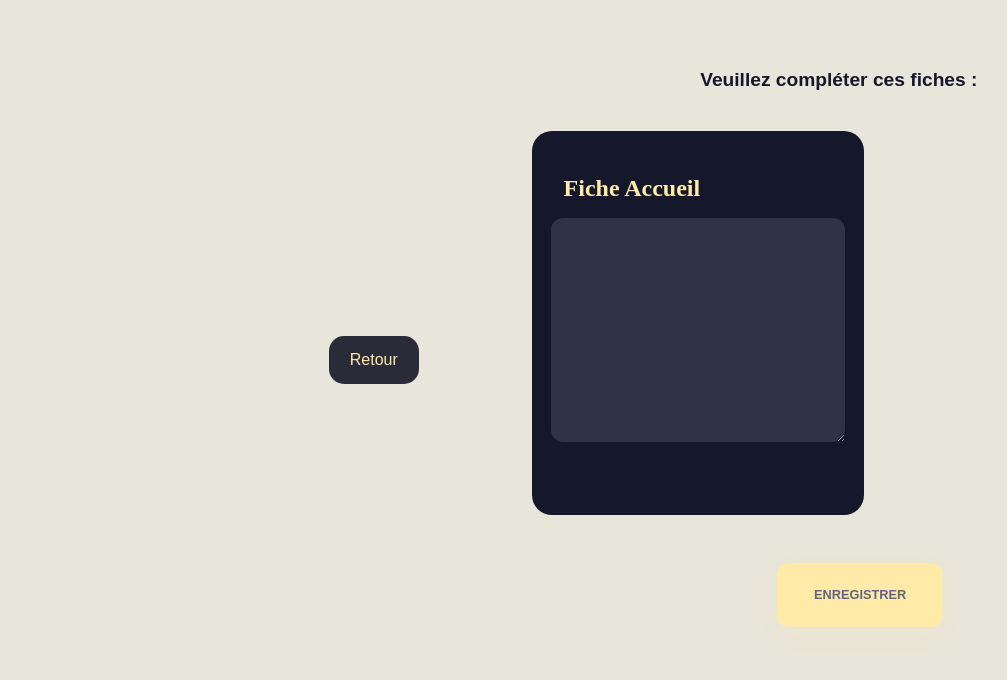
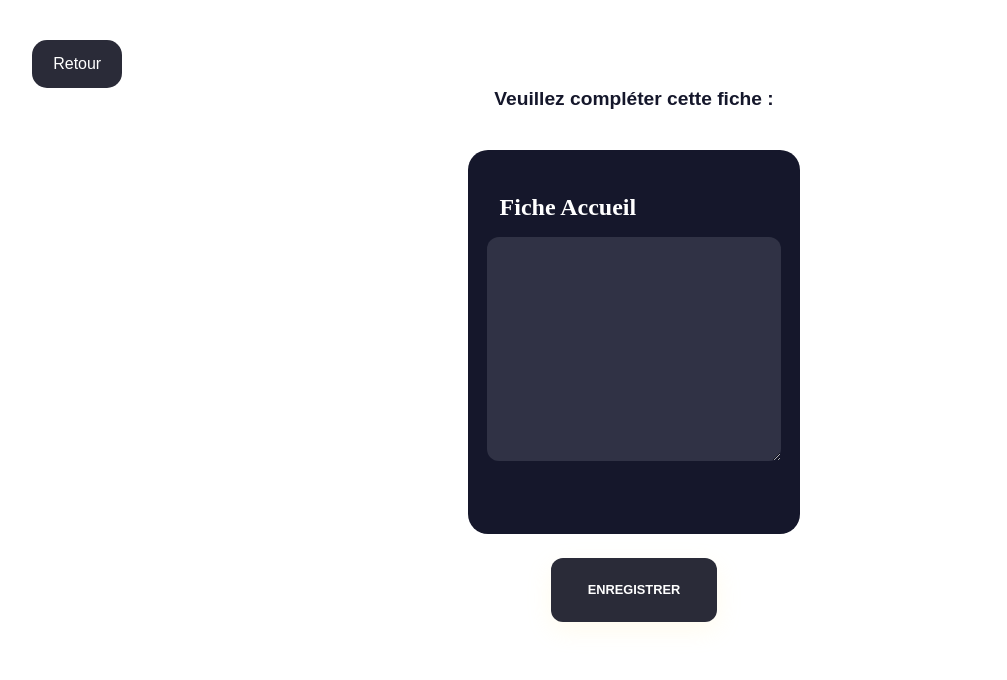
Before and after one commit to LeniChabilan/SAE-CONCERT, a Flask app: page /completer-fiche/1 in a window 1280 px wide. Shown: the part 260-940 px from the top of the page, without its empty margins (6-1013 px from the left). Run offline with Flask 2, Linux system fonts and the light colour scheme; some libraries are stand-ins or nearby versions.

Commit message:
modification completer fiche css

```diff
--- a/flask/files/static/completer_fiche.css
+++ b/flask/files/static/completer_fiche.css
@@ -3,7 +3,7 @@ body{
 }
 
 body.light main {
-    background-color: #e8e5da;
+    background-color: #ffffff;
 }
 
 body.dark main {
@@ -11,7 +11,6 @@ body.dark main {
 }
 
 main{
-    display: flex;
     justify-content: center;
     align-items: center;
     height: 85vh;
@@ -40,8 +39,7 @@ main{
     font-family: sans-serif;
     font-size: 1.5vw;
     font-weight: 600;
-    margin-top: 2vh;
-    margin-left: 22vw;
+    text-align: center;
   }
 
 
@@ -59,7 +57,7 @@ main{
     border-radius: 12px;
     border: 0;
     box-sizing: border-box;
-    color: #eee;
+    color: #ffffff;
     font-size: 1vw;
     height: 28vh;
     outline: 0;
@@ -69,7 +67,7 @@ main{
   }
 
   .iLabel {
-    color: #ffeba7;
+    color: #ffffff;
     font-size: 3vh;
     font-weight: 600;
     top: 2vh;
@@ -78,30 +76,32 @@ main{
   }
 
   .submit {
-    background-color: #ffeba7;
+    background-color: #2a2b38;
     border-radius: 12px;
     border: 0;
     box-sizing: border-box;
     cursor: pointer;
     font-size: 1.5vw;
     font-weight: 400;
-    margin-top: 3vh;
-    margin-left: 28vw;
     text-align: center;
     height: 8vh;
     width: 13vw;
     font-weight: bold;
     font-size: 1vw;
     text-transform: uppercase;
-    background-color: #ffeba7;
-    color: #5e6681;
+    color: #ffffff;
     box-shadow: 0 8px 24px 0 rgb(255 235 167 / 20%);
     transition: all 0.3s ease-in-out;
   }
 
+  .submitance {
+    display: flex;
+    align-items: center;
+    justify-content: center;
+  }
   .submit:hover {
     background-color: #5e6681;
-    color: #ffeba7;
+    color: #000000;
     box-shadow: 0 8px 24px 0 rgb(16 39 112 / 20%);
   }
 
@@ -113,7 +113,7 @@ main{
   .bouton_de_retour {
     appearance: none;
     background-color: #2a2b38;
-    color: #ffeba7;
+    color: #ffffff;
     margin-top: 5vh;
     margin-left: 3vw;
     height: 6vh;
@@ -131,7 +131,7 @@ main{
 
 .bouton_de_retour:hover {
     color: #2a2b38;
-    background-color: #ffeba7;
+    background-color: #ffffff;
     box-shadow: rgba(0, 0, 0, 0.25) 0 8px 15px;
     transform: translateY(-2px);
 }
--- a/flask/files/templates/completer_fiche.html
+++ b/flask/files/templates/completer_fiche.html
@@ -6,9 +6,9 @@
         <a href="{{ url_for('liste_groupe_id', id=concertID) }}">
           <button type="button" class="bouton_de_retour">Retour</button>
         </a>
-      </div>
+    </div>
     <form role="form" method ="POST" action ="{{ url_for('completer_fiche_pdf', concertID=concertID) }}">
-        <div class="title">Veuillez compléter ces fiches :</div>
+        <div class="title">Veuillez compléter cette fiche :</div>
         <div class="form">
             <div class="txtArea">
                 <div class="input-container">
@@ -18,7 +18,9 @@
             </div>
 
         </div>
-        <button class="submit" type="text">Enregistrer</button>
+        <div class="submitance">
+            <button class="submit" type="text">Enregistrer</button>
+        </div>
     </form>
 </main>
 {% endblock %}
```
